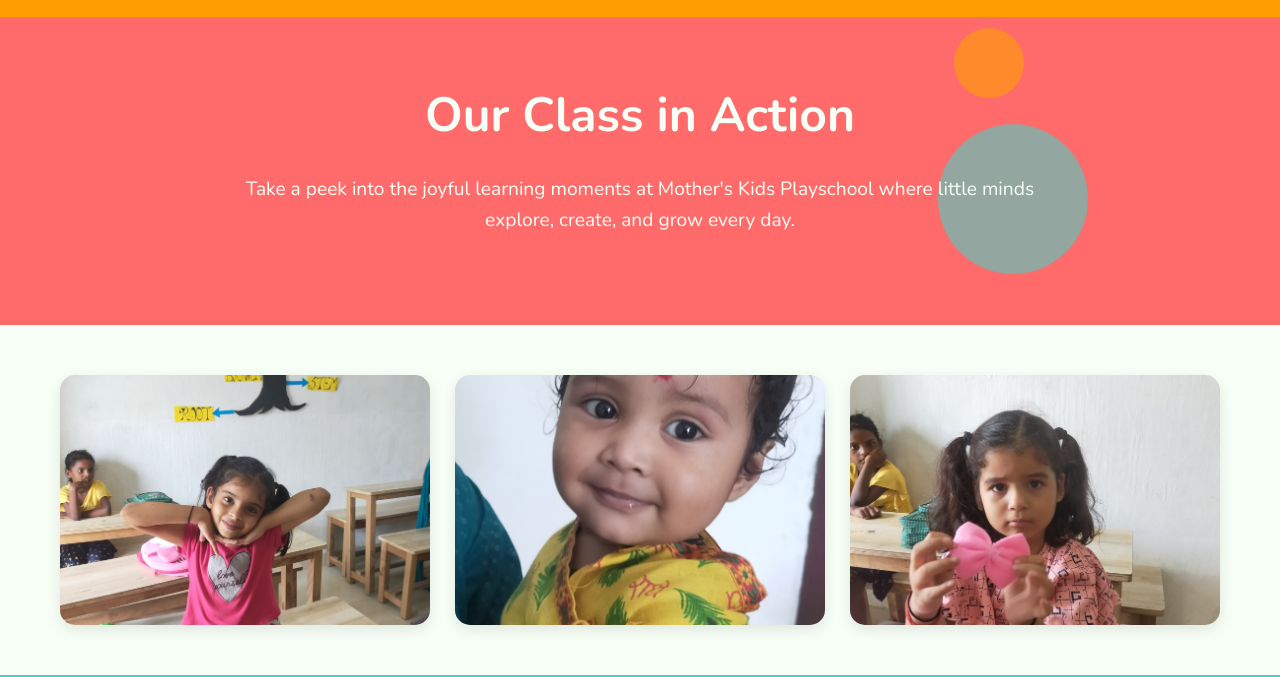
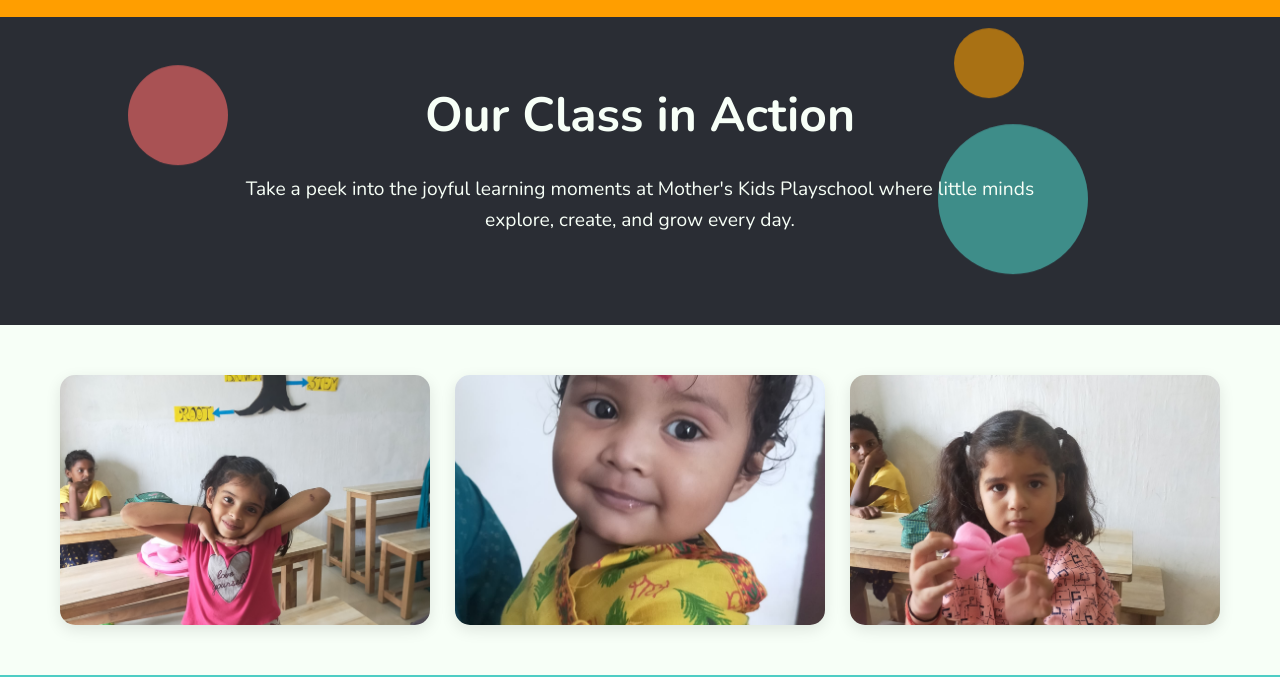
Before and after one commit to whoisadheep/motherskidsplayschool, a plain HTML site: page gallery.html in a window 1280 px wide. Shown: the part 123-800 px from the top of the page. Drawn offline with nearby package versions, Linux system fonts and the light colour scheme.

Commit message:
Update gallery.css

```diff
--- a/css/gallery.css
+++ b/css/gallery.css
@@ -118,7 +118,7 @@
 
 
 .gallery-hero {
-    background-color: var(--accent);
+    background-color: var(--dark);
   }
 
   .gallery-categories {
```
